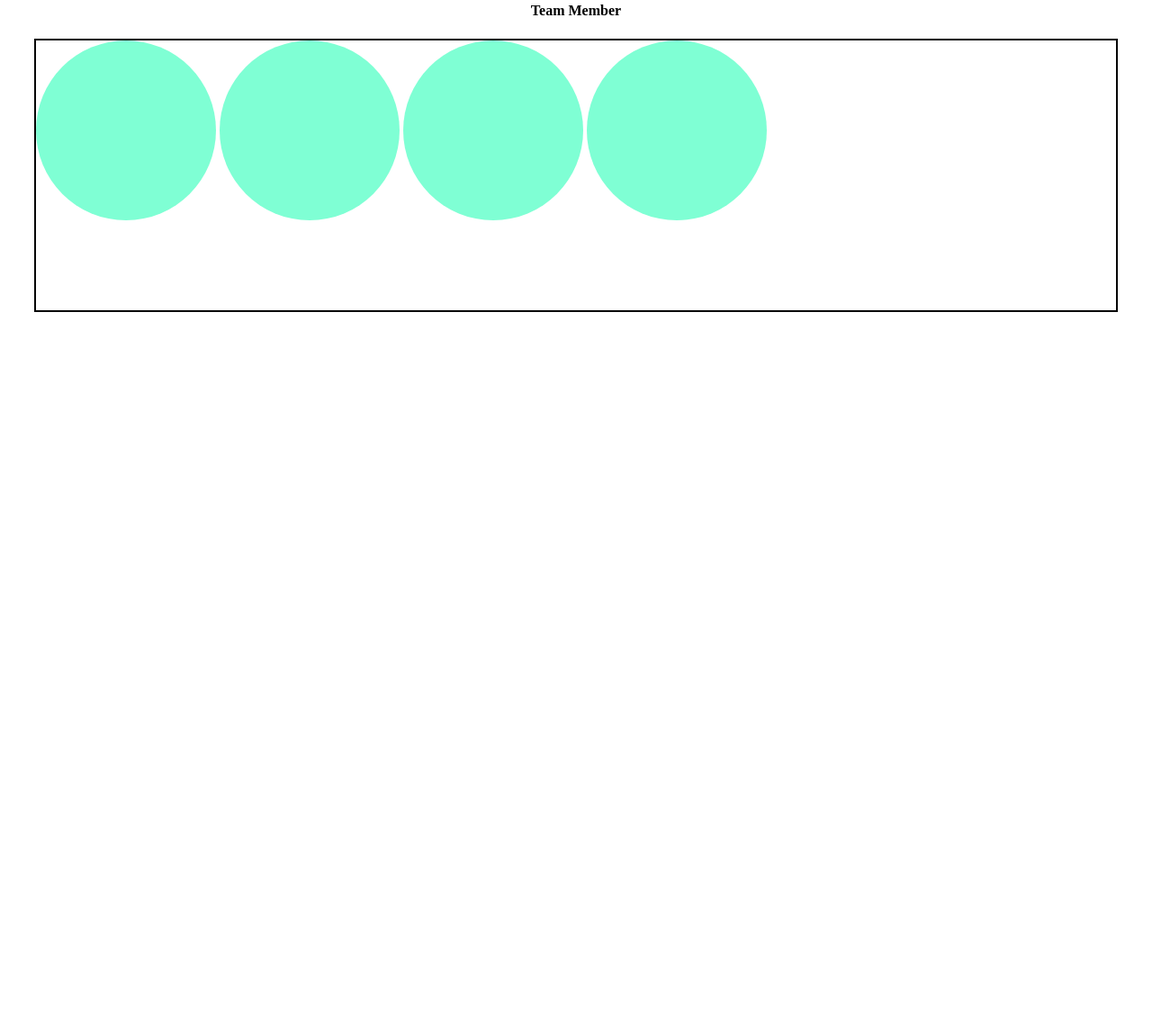
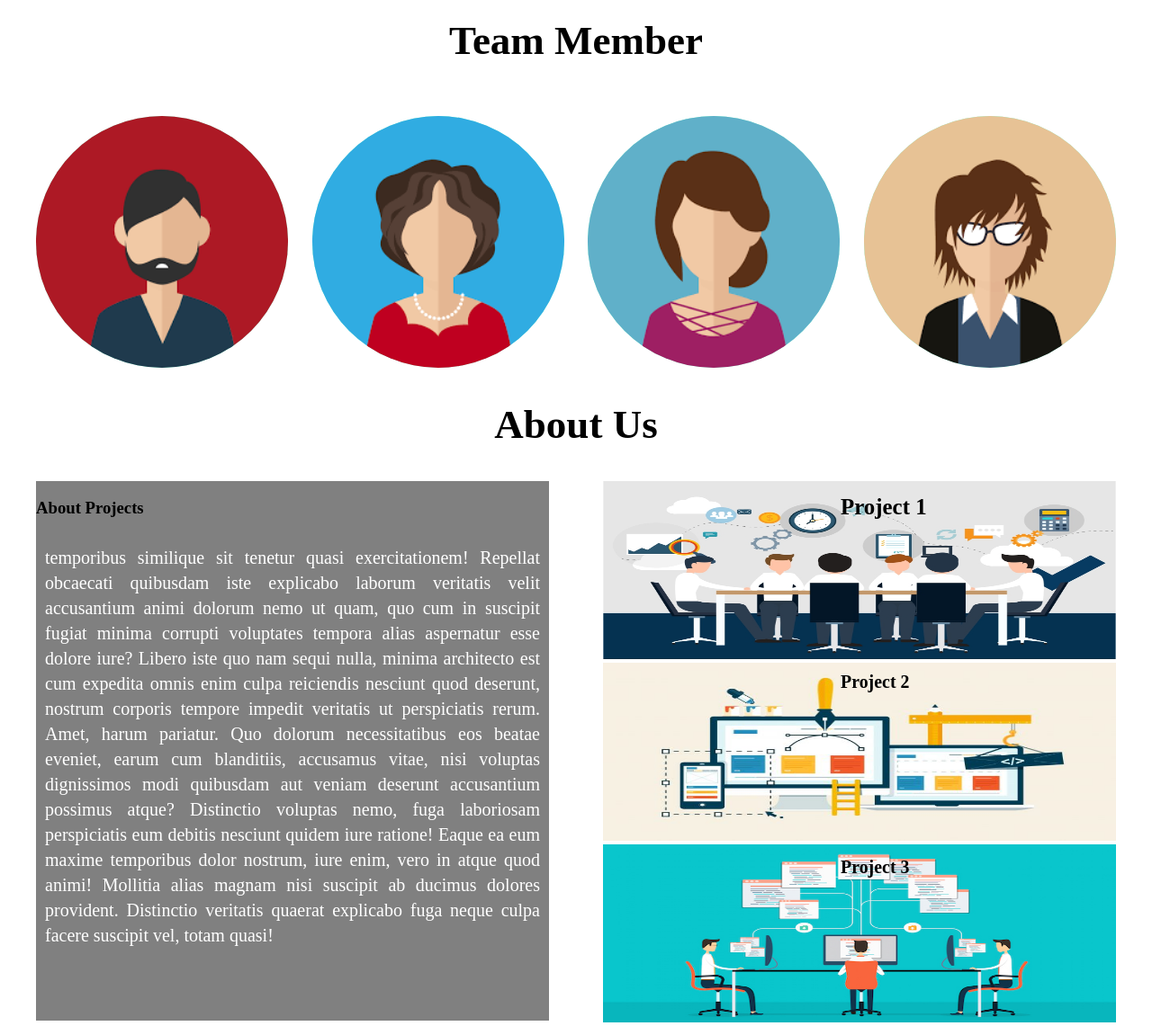
Before and after one commit to chandupant07/eduonixFlexBox, a plain HTML site: page index.html in a window 1280 px wide. Shown: the part 752-1893 px from the top of the page at 90% size. Before the commit the page ends 1099 px from the top, so only its background shows below. Drawn offline with Linux system fonts and the light colour scheme.

Commit message:
secondcommit

```diff
--- a/index.html
+++ b/index.html
@@ -38,24 +38,77 @@
   </div>
 
 
+
+  <!-- TEAM MEMBER SECTION START -->
   <div class="centerMember">
-    <h4>Team Member</h4>
+    <h2>Team Member</h2>
   </div>
   <div class="teamMember">
-    <div class="member">
+    <div class="">
+      <img src=" ./img/aFFF1uw.jpg" alt="team" class="member" />
+    </div>
+    <div class="">
+      <img src="./img/dIAsZGb.png" alt="team" class="member" />
 
     </div>
-    <div class="member">
+    <div class="">
+      <img src="./img/GIikFy7.png" alt="team" class="member" />
+    </div>
+    <div class="">
+      <img src="./img/JvDB5AN.png" alt="team" class="member" />
+    </div>
+  </div>
+  <!-- TEAM MEMBER SECTION END -->
 
-    </div>
-    <div class="member">
 
-    </div>
-    <div class="member">
-
+  <!--ABOUT US START-->
+  <div class="centerMember">
+    <h2>About Us</h2>
+  </div>
+  <div class="about">
+    <div class="sectionONE">
+      <h3>About Projects</h3>
+      <p>
+        temporibus similique sit tenetur quasi exercitationem! Repellat obcaecati quibusdam iste explicabo laborum
+        veritatis velit accusantium animi dolorum nemo ut quam, quo cum in suscipit fugiat minima corrupti voluptates
+        tempora alias aspernatur esse dolore iure? Libero iste quo nam sequi nulla, minima architecto est cum expedita
+        omnis enim culpa reiciendis nesciunt quod deserunt, nostrum corporis tempore impedit veritatis ut perspiciatis
+        rerum. Amet, harum pariatur. Quo dolorum necessitatibus eos beatae eveniet, earum cum blanditiis, accusamus
+        vitae, nisi voluptas dignissimos modi quibusdam aut veniam deserunt accusantium possimus atque? Distinctio
+        voluptas nemo, fuga laboriosam perspiciatis eum debitis nesciunt quidem iure ratione! Eaque ea eum maxime
+        temporibus dolor nostrum, iure enim, vero in atque quod animi! Mollitia alias magnam nisi suscipit ab ducimus
+        dolores provident. Distinctio veritatis quaerat explicabo fuga neque culpa facere suscipit vel, totam quasi!
+      </p>
     </div>
 
+    <div class="sectionTWO">
+      <img src="./img/pro1.jpg" alt="projectIMG" class="sectionTWO-ONE" />
+      <div class="innerTextONE">
+        <h5>Project 1</h5>
+      </div>
+      <div class="">
+        <img src="./img/pro2.jpeg" alt="projectIMG" class="sectionTWO-ONE" />
+        <div class="innerTextTWO">
+          <h5>Project 2</h5>
+        </div>
+      </div>
+      <div class="">
+        <img src=" ./img/pro3.jpg" alt="projectIMG" class="sectionTWO-ONE" />
+        <div class="innerTextTHREE">
+          <h5>Project 3</h5>
+        </div>
+      </div>
+    </div>
   </div>
+  <!--ABOUT US END-->
+
+  <!-- Technologies Used Start-->
+
+  <div>
+
+  </div>
+  <!-- Technologies Used End-->
+
 
 </body>
 
--- a/style.css
+++ b/style.css
@@ -62,19 +62,78 @@ li a:hover {
   height: 300px;
   width: 1200px;
   margin: auto;
-  border: 2px solid black;
   margin-top: 10px;
+  display: flex;
+  justify-content: space-between;
+
 }
 
 .centerMember {
   text-align: center;
+  font-size: 30px;
 }
 
 .member {
-  height: 200px;
-  width: 200px;
+  height: 280px;
+  width: 280px;
   background-color: aquamarine;
   border-radius: 50%;
-  display: inline-block;
-  justify-content: space-evenly;
+  margin-top: 20px;
 }
+
+/* about css */
+
+.about {
+  height: 600px;
+  width: 1200px;
+  margin: auto;
+  display: flex;
+  justify-content: space-between;
+}
+
+.sectionONE {
+  height: 600px;
+  width: 570px;
+  background-color: gray;
+}
+
+.sectionTWO {
+  height: 600px;
+  width: 570px;
+  position: relative;
+}
+
+p {
+  font-size: 20px;
+  padding: 10px;
+  text-align: justify;
+  line-height: 28px;
+  color: white;
+}
+
+.sectionTWO-ONE {
+  height: 198px;
+  width: 570px;
+
+}
+
+.innerTextONE {
+  position: absolute;
+  top: -27px;
+  left: 264px;
+  font-size: 30px;
+}
+
+.innerTextTWO {
+  position: absolute;
+  top: 178px;
+  left: 264px;
+  font-size: x-large;
+}
+
+.innerTextTHREE {
+  position: absolute;
+  top: 384px;
+  left: 264px;
+  font-size: x-large;
+}
```
Also changed, not shown: img/pro1.jpg (added), img/pro2.jpeg (added), img/pro3.jpg (added).
